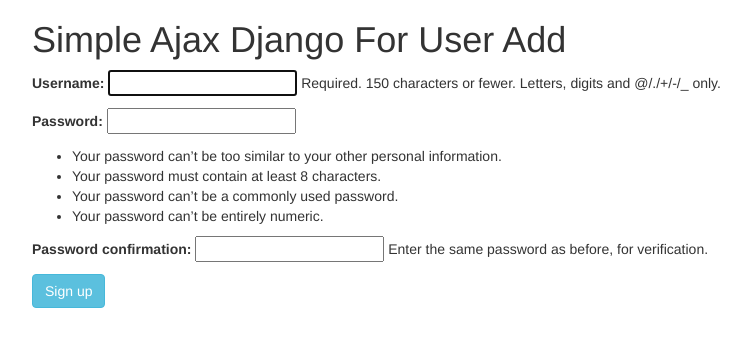
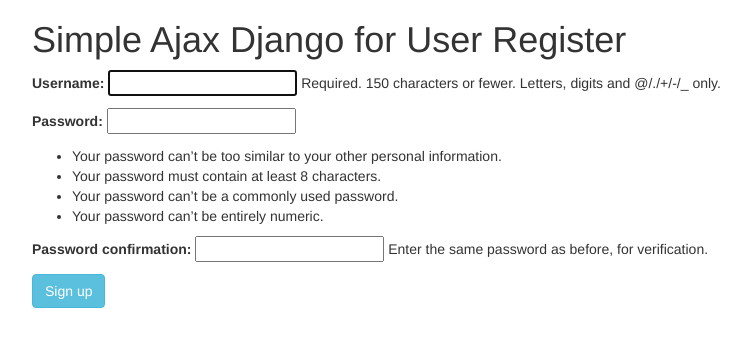
Before and after one commit to niranajnkumarverma/ajax_class_base_django, a Django app: page /simpleajax/ in a window 1280 px wide. Shown: the top 347 px of the page, without its empty margins (38-789 px from the left). Run offline with Django 3.2, Linux system fonts and the light colour scheme; some libraries are stand-ins or nearby versions.

Commit message:
ho gya hai

```diff
--- a/templates/simple_ajax/signup.html
+++ b/templates/simple_ajax/signup.html
@@ -26,7 +26,7 @@
 
 {% block content %}
 <div class="container">
-    <h1>Simple Ajax Django For User Add</h1>
+    <h1>Simple Ajax Django for User Register</h1>
     <form method="post">
         {% csrf_token %}
         {{ form.as_p }}
```
